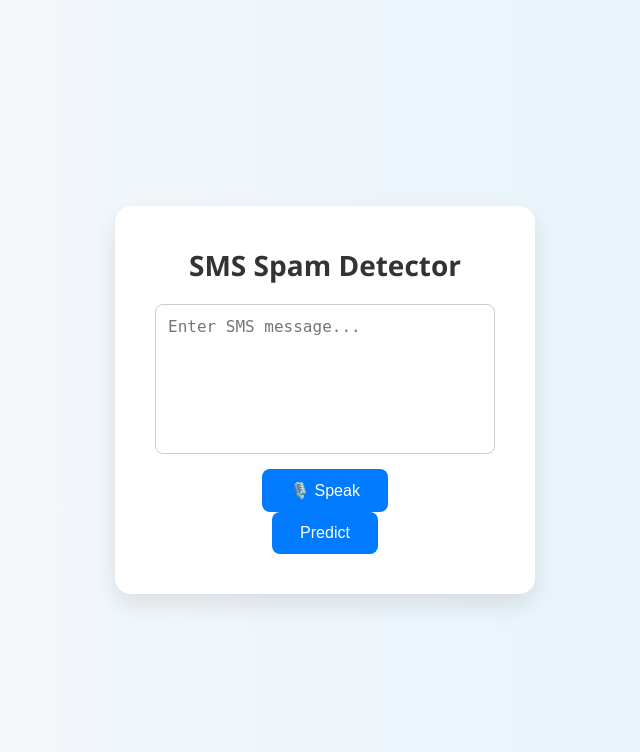
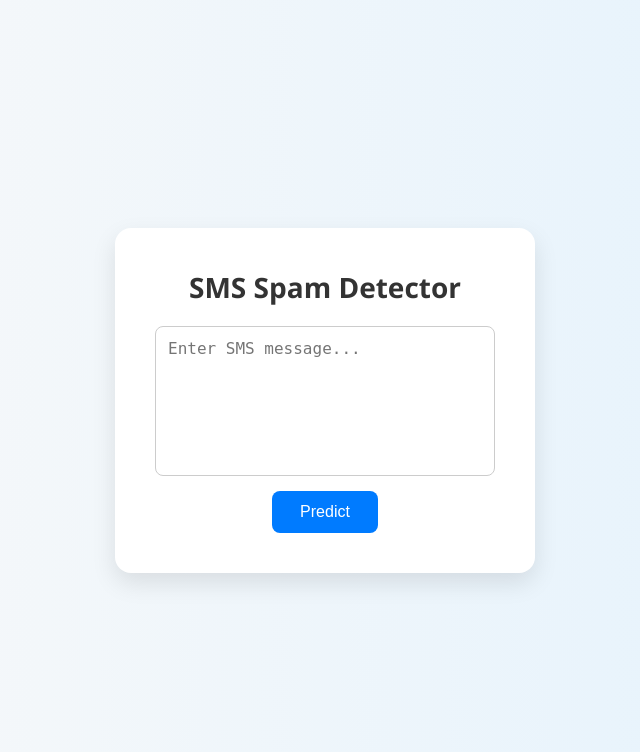
Before and after one commit to Ujjwal260/flask_spam_detector, a Flask app: page / in a window 1280 px wide. Shown: the top 752 px of the page, without its empty margins (315-955 px from the left). Run offline with Flask 3, Linux system fonts and the light colour scheme; parts of the project's set-up code (start-up, migrations or seed data) failed here and were passed over.

Commit message:
Update index.html

```diff
--- a/templates/index.html
+++ b/templates/index.html
@@ -9,17 +9,10 @@
         <h2>SMS Spam Detector</h2>
         <textarea id="smsText" placeholder="Enter SMS message..."></textarea>
 
-        <!-- Voice Input -->
-        <div class="mic-container">
-            <button id="mic-btn" title="Click to speak">🎙️ Speak</button>
-        </div>
-
         <button id="predict-btn">Predict</button>
-
 
         <!-- Spinner -->
         <div id="loading-spinner" class="spinner" style="display: none;"></div>
-
 
         <div id="result"></div>
     </div>
@@ -54,7 +47,7 @@
             document.getElementById("result").innerText = "Error: " + error.message;
         });
     });
-</script>
+    </script>
 
 </body>
 </html>
```
